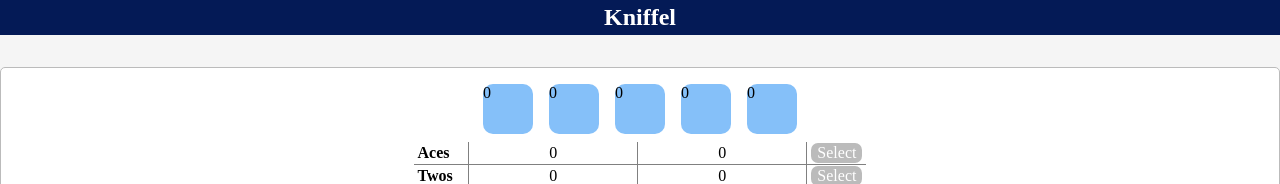
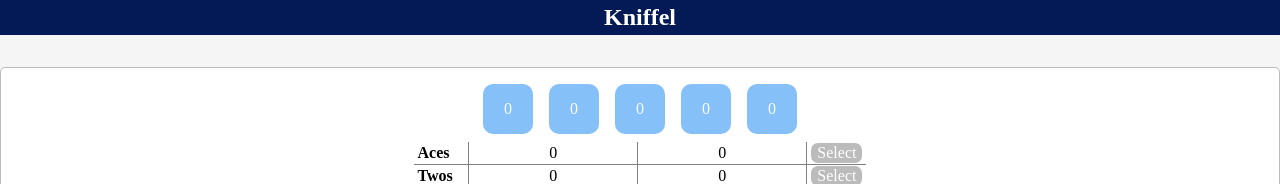
Before and after one commit to 4ndre4s/kniffel, a Vue app: page / in a window 1280 px wide. Shown: the top 184 px of the page. Built offline with nearby package versions, Linux system fonts and the light colour scheme.

Commit message:
Realign lock in dice, adjust dice styling

```diff
--- a/src/components/KniffelDice.vue
+++ b/src/components/KniffelDice.vue
@@ -1,7 +1,9 @@
 <template>
   <div class="dice" @click="$emit('toggle-lock:dice')">
     {{ value }}
-    {{ locked ? "🔒" : "" }}
+    <div class="lock">
+      {{ locked ? "🔒" : "" }}
+    </div>
   </div>
 </template>
 
@@ -23,10 +25,21 @@ export default {
 
 <style scoped>
 .dice {
+  align-items: center;
+  background: var(--color-blue--light);
+  border-radius: 10px;
+  color: white;
+  cursor: pointer;
+  display: flex;
+  height: 50px;
+  justify-content: center;
+  position: relative;
   width: 50px;
-  height: 50px;
-  border-radius: 10px;
-  background: var(--color-blue--light);
-  cursor: pointer;
+}
+.lock {
+  left: 90%;
+  position: absolute;
+  top: 90%;
+  transform: translate(-50%, -50%);
 }
 </style>
```
